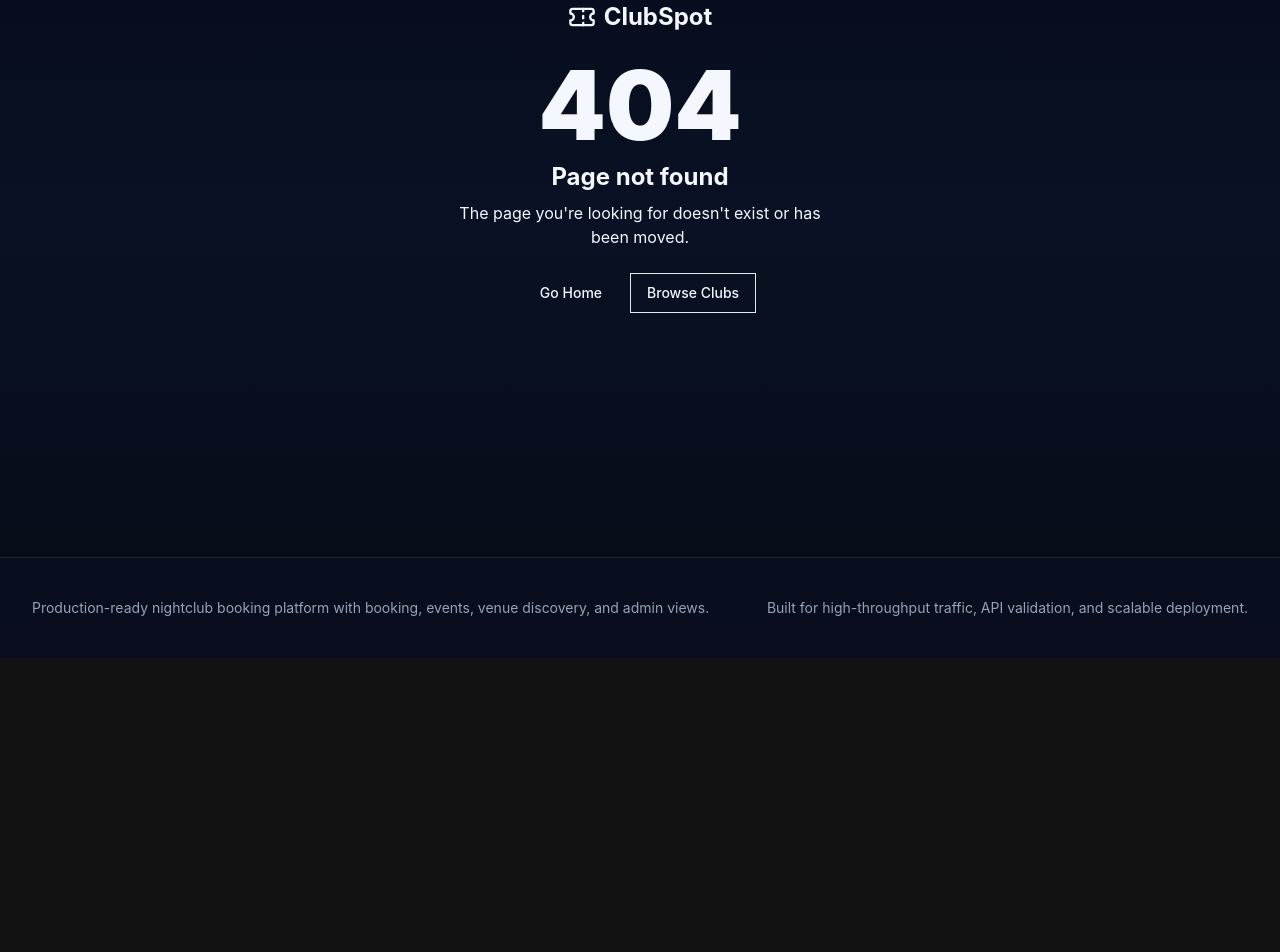
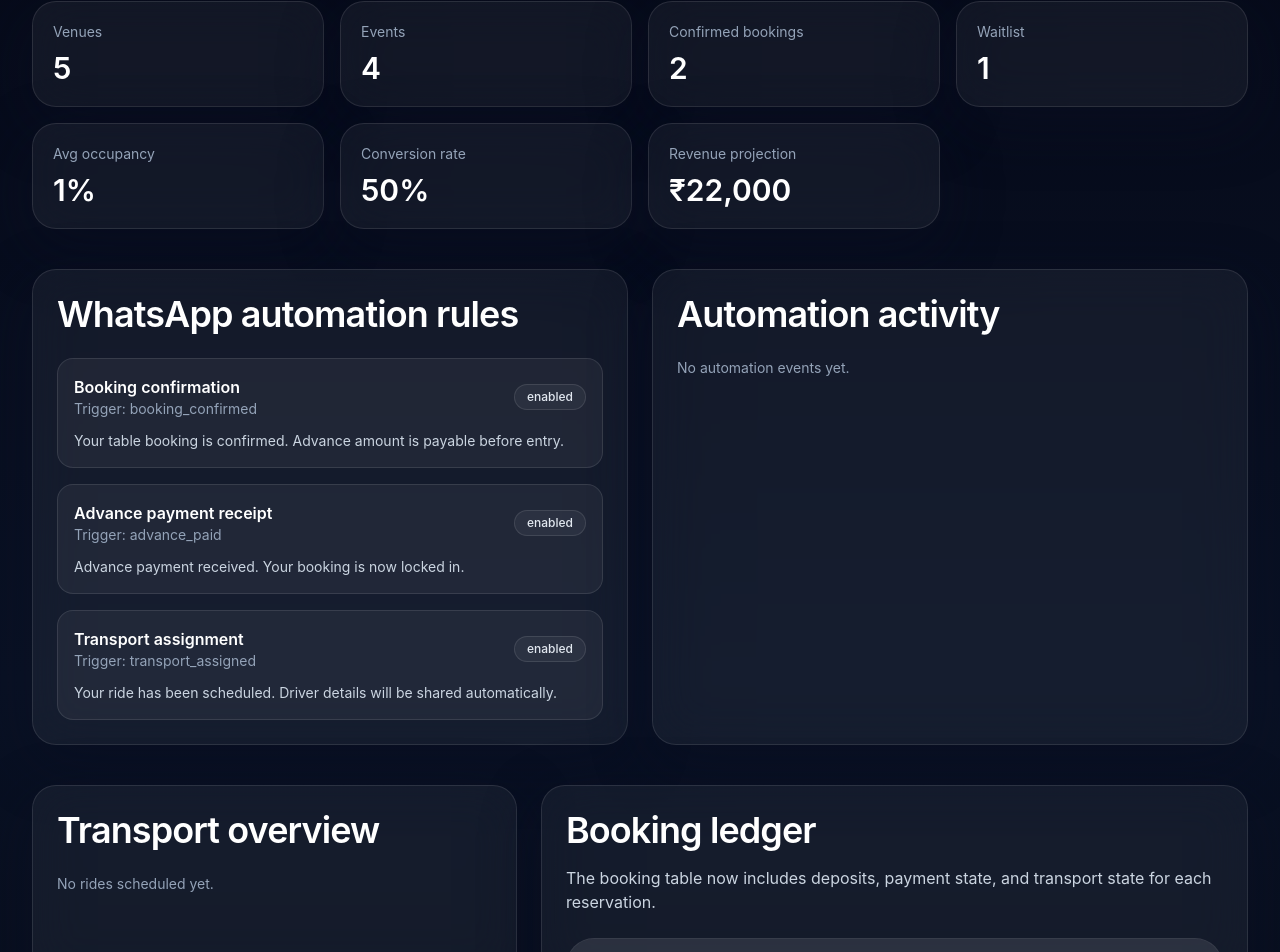
Before and after one commit to manpreet1singh2/club-new, a Next.js app: page /admin in a window 1280 px wide. Before the commit this address had no page. Shown: the part 320-1272 px from the top of the page. Before the commit the page ends 978 px from the top, so only its background shows below. Built offline with nearby package versions, Linux system fonts and the light colour scheme.

Commit message:
feat: update app/admin/page.tsx

```diff
--- /dev/null
+++ b/app/admin/page.tsx
@@ -0,0 +1,78 @@
+import { MetricsGrid } from '@/components/metrics-grid';
+import { BookingTable } from '@/components/booking-table';
+import { getDashboardMetrics, listAutomationEvents, listAutomations, listBookings, listEvents, listTransportSchedules, listVenues } from '@/lib/store';
+
+export default async function AdminPage() {
+  const [metrics, bookingPage, venues, events, automations, automationEvents, schedules] = await Promise.all([
+    getDashboardMetrics(),
+    listBookings({ status: 'all', page: 1, pageSize: 8 }),
+    listVenues(),
+    listEvents(),
+    listAutomations(),
+    listAutomationEvents(),
+    listTransportSchedules()
+  ]);
+
+  return (
+    <div className="mx-auto max-w-7xl space-y-10 px-5 py-10 md:px-8 lg:py-16">
+      <div className="space-y-4">
+        <p className="text-sm font-semibold uppercase tracking-[0.25em] text-velvet-200">Admin</p>
+        <h1 className="section-title">Operations control center</h1>
+        <p className="section-copy">Review bookings, deposits, transport, and WhatsApp automations from one dashboard built for high-throughput nightlife operations.</p>
+      </div>
+      <MetricsGrid metrics={metrics} />
+      <div className="grid gap-6 lg:grid-cols-[1fr_1fr]">
+        <div className="panel-soft p-6">
+          <h2 className="section-title">WhatsApp automation rules</h2>
+          <div className="mt-6 space-y-4">
+            {automations.map((automation) => (
+              <div key={automation.id} className="rounded-2xl border border-white/10 bg-white/5 p-4">
+                <div className="flex items-center justify-between gap-4">
+                  <div>
+                    <p className="font-semibold text-white">{automation.name}</p>
+                    <p className="text-sm text-slate-400">Trigger: {automation.trigger}</p>
+                  </div>
+                  <span className="chip">{automation.enabled ? 'enabled' : 'disabled'}</span>
+                </div>
+                <p className="mt-3 text-sm text-slate-300">{automation.template}</p>
+              </div>
+            ))}
+          </div>
+        </div>
+        <div className="panel-soft p-6">
+          <h2 className="section-title">Automation activity</h2>
+          <div className="mt-6 space-y-4">
+            {automationEvents.length ? automationEvents.map((event) => (
+              <div key={event.id} className="rounded-2xl border border-white/10 bg-white/5 p-4">
+                <p className="font-semibold text-white">{event.label}</p>
+                <p className="mt-1 text-sm text-slate-400">{event.trigger} · Booking {event.bookingId}</p>
+                <p className="mt-2 text-sm text-slate-300">{event.message}</p>
+              </div>
+            )) : <p className="text-sm text-slate-400">No automation events yet.</p>}
+          </div>
+        </div>
+      </div>
+      <div className="grid gap-6 lg:grid-cols-[1fr_1fr]">
+        <div className="panel-soft p-6">
+          <h2 className="section-title">Transport overview</h2>
+          <div className="mt-6 space-y-4">
+            {schedules.length ? schedules.map((schedule) => (
+              <div key={schedule.id} className="rounded-2xl border border-white/10 bg-white/5 p-4">
+                <p className="font-semibold text-white">{schedule.guestName}</p>
+                <p className="mt-1 text-sm text-slate-400">{schedule.vehicleType} · {schedule.pickupTime}</p>
+                <p className="mt-2 text-sm text-slate-300">{schedule.pickupLocation}</p>
+              </div>
+            )) : <p className="text-sm text-slate-400">No rides scheduled yet.</p>}
+          </div>
+        </div>
+        <div className="panel-soft p-6">
+          <h2 className="section-title">Booking ledger</h2>
+          <p className="section-copy mt-4">The booking table now includes deposits, payment state, and transport state for each reservation.</p>
+          <div className="mt-6">
+            <BookingTable bookings={bookingPage.items} venues={venues} events={events} />
+          </div>
+        </div>
+      </div>
+    </div>
+  );
+}
```
